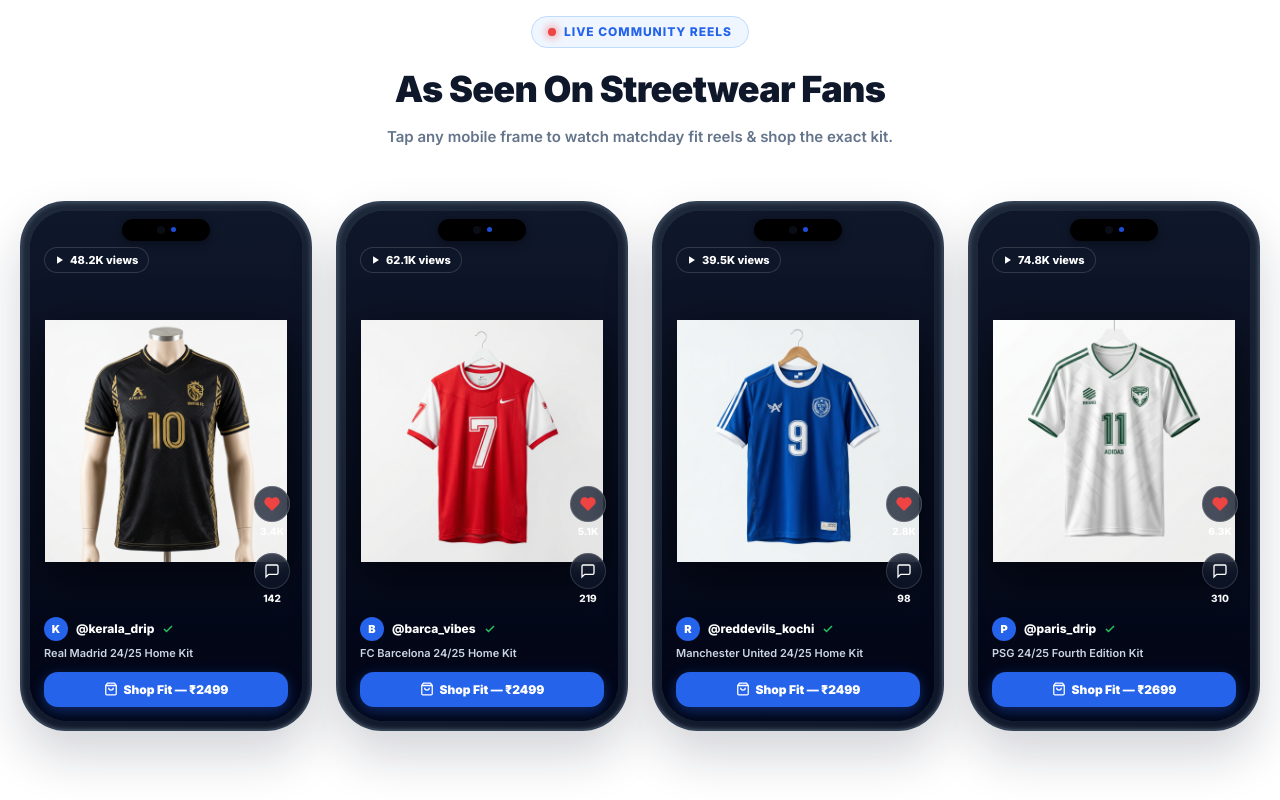
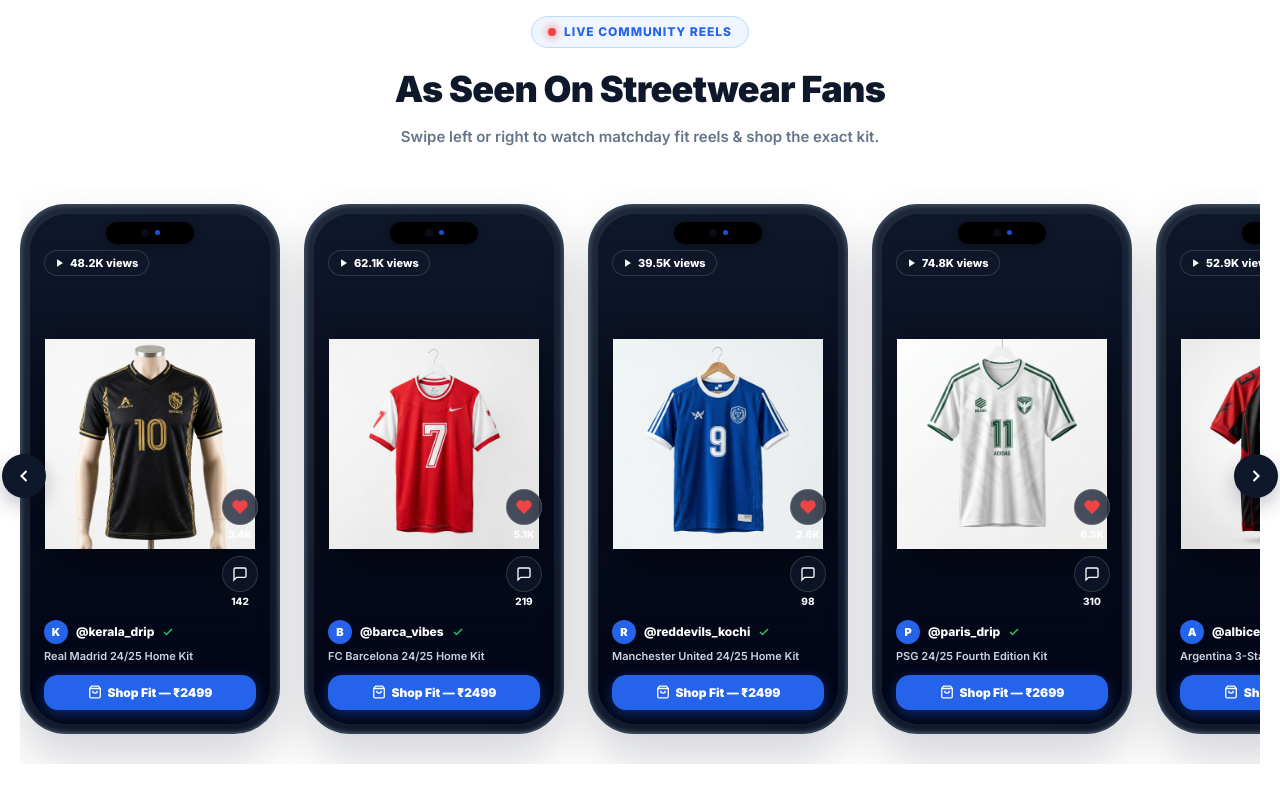
Before and after one commit to njnajath88-creator/90drip, a Next.js app: page / in a window 1280 px wide. Shown: the part 2740-3540 px from the top of the page. Built offline with nearby package versions, Linux system fonts and the light colour scheme; no server answers; the database is empty; a web font is replaced by a local one.

Commit message:
feat: convert iPhone 17 Pro reels to horizontal right-to-left swipeable slider carousel

```diff
--- a/src/components/FanGallerySection.js
+++ b/src/components/FanGallerySection.js
@@ -1,8 +1,9 @@
 "use client";
-import { useState } from "react";
+import { useState, useRef } from "react";
 
 export default function FanGallerySection({ addToCart }) {
   const [activeReel, setActiveReel] = useState(null);
+  const sliderRef = useRef(null);
 
   const reels = [
     {
@@ -69,14 +70,53 @@
       },
       caption: "Jordan x PSG collab is street culture perfection. Tap to shop the exact fit! ⚡",
     },
+    {
+      id: 5,
+      creator: "@albiceleste_drp",
+      location: "World Cup Stadium",
+      views: "52.9K",
+      likes: "4.8K",
+      comments: "180",
+      img: "/images/jersey_product5.png",
+      product: {
+        id: "arg-home-2425",
+        name: "Argentina 3-Star Champions Kit",
+        price: 2599,
+        image: "/images/jersey_product5.png",
+      },
+      caption: "3-Star Champions badge is embroidered crisp. 10/10 quality from 90DRIP ⭐⭐⭐",
+    },
+    {
+      id: 6,
+      creator: "@gunners_uk",
+      location: "Emirates Stadium",
+      views: "41.3K",
+      likes: "3.1K",
+      comments: "115",
+      img: "/images/jersey_product6.png",
+      product: {
+        id: "ars-home-2425",
+        name: "Arsenal 24/25 Home Kit",
+        price: 2499,
+        image: "/images/jersey_product6.png",
+      },
+      caption: "Clean retro collar detailing is perfection 🔴⚪ Fast delivery to Kochi!",
+    },
   ];
+
+  const handleScroll = (direction) => {
+    if (sliderRef.current) {
+      const scrollAmount = direction === "left" ? -290 : 290;
+      sliderRef.current.scrollBy({ left: scrollAmount, behavior: "smooth" });
+    }
+  };
 
   return (
     <section style={{ padding: "80px 0", background: "#ffffff", color: "#0f172a", borderTop: "1px solid #f1f5f9" }}>
       <div style={{ maxWidth: "1280px", margin: "0 auto", padding: "0 20px" }}>
 
         {/* Section Header */}
-        <div style={{ textAlign: "center", marginBottom: "52px" }}>
+        <div style={{ textAlign: "center", marginBottom: "40px" }}>
           <div
             style={{
               display: "inline-flex",
@@ -102,23 +142,63 @@
             As Seen On Streetwear Fans
           </h2>
           <p style={{ fontSize: "15px", color: "#64748b", maxWidth: "560px", margin: "0 auto", fontWeight: "600" }}>
-            Tap any mobile frame to watch matchday fit reels & shop the exact kit.
+            Swipe left or right to watch matchday fit reels & shop the exact kit.
           </p>
         </div>
 
-        {/* Smartphone Reel Frames Grid */}
+        {/* Carousel Slider Wrapper with Navigation Arrows */}
+        <div style={{ position: "relative" }}>
+          {/* Left Arrow Button */}
+          <button
+            onClick={() => handleScroll("left")}
+            aria-label="Previous Reels"
+            style={{
+              position: "absolute",
+              left: "-18px",
+              top: "50%",
+              transform: "translateY(-50%)",
+              width: "44px",
+              height: "44px",
+              borderRadius: "50%",
+              background: "#0f172a",
+              color: "#ffffff",
+              border: "none",
+              boxShadow: "0 8px 20px rgba(15, 23, 42, 0.25)",
+              cursor: "pointer",
+              zIndex: 15,
+              display: "flex",
+              alignItems: "center",
+              justifyContent: "center",
+              transition: "all 0.2s ease",
+            }}
+            className="slider-arrow-btn"
+          >
+            <svg width="20" height="20" viewBox="0 0 24 24" fill="none" stroke="currentColor" strokeWidth="2.5"><polyline points="15 18 9 12 15 6"></polyline></svg>
+          </button>
+
+          {/* Horizontal Right-to-Left Scroll Slider */}
           <div
+            ref={sliderRef}
             style={{
-            display: "grid",
-            gridTemplateColumns: "repeat(auto-fit, minmax(250px, 1fr))",
+              display: "flex",
+              alignItems: "center",
               gap: "24px",
+              overflowX: "auto",
+              scrollSnapType: "x mandatory",
+              padding: "15px 10px 30px",
+              scrollbarWidth: "none",
+              msOverflowStyle: "none",
+              WebkitOverflowScrolling: "touch",
             }}
+            className="reels-slider-track"
           >
             {reels.map((reel) => (
               <div
                 key={reel.id}
                 onClick={() => setActiveReel(reel)}
                 style={{
+                  flex: "0 0 260px",
+                  scrollSnapAlign: "start",
                   position: "relative",
                   borderRadius: "46px",
                   padding: "8px",
@@ -294,6 +374,35 @@
             ))}
           </div>
 
+          {/* Right Arrow Button */}
+          <button
+            onClick={() => handleScroll("right")}
+            aria-label="Next Reels"
+            style={{
+              position: "absolute",
+              right: "-18px",
+              top: "50%",
+              transform: "translateY(-50%)",
+              width: "44px",
+              height: "44px",
+              borderRadius: "50%",
+              background: "#0f172a",
+              color: "#ffffff",
+              border: "none",
+              boxShadow: "0 8px 20px rgba(15, 23, 42, 0.25)",
+              cursor: "pointer",
+              zIndex: 15,
+              display: "flex",
+              alignItems: "center",
+              justifyContent: "center",
+              transition: "all 0.2s ease",
+            }}
+            className="slider-arrow-btn"
+          >
+            <svg width="20" height="20" viewBox="0 0 24 24" fill="none" stroke="currentColor" strokeWidth="2.5"><polyline points="9 18 15 12 9 6"></polyline></svg>
+          </button>
+        </div>
+
       </div>
 
       {/* Reel Lightbox Modal */}
@@ -425,12 +534,19 @@
       )}
 
       <style>{`
+        .reels-slider-track::-webkit-scrollbar {
+          display: none;
+        }
         .phone-frame:hover {
           transform: translateY(-8px);
-          box-shadow: 0 25px 50px rgba(15, 23, 42, 0.22) !important;
+          box-shadow: 0 30px 60px rgba(15, 23, 42, 0.25) !important;
         }
         .phone-frame:hover .reel-bg-img {
           transform: scale(1.08);
+        }
+        .slider-arrow-btn:hover {
+          background: #2563eb !important;
+          transform: translateY(-50%) scale(1.1) !important;
         }
       `}</style>
     </section>
```
Lines whose indentation alone changed are shown as unchanged.
